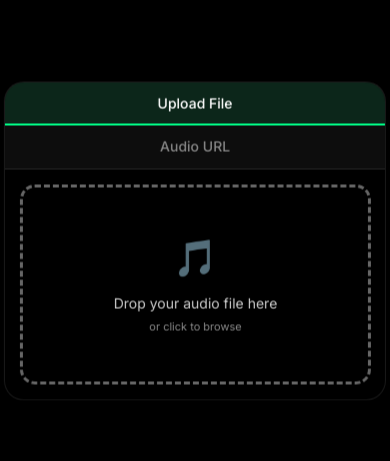
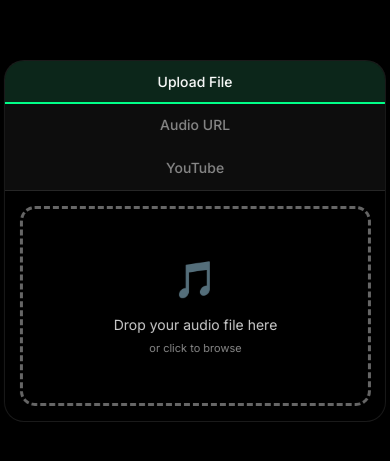
Before and after one commit to cryptokid1223/b3atz, a Next.js app: page / in a window 390 px wide. Shown: the part 181-642 px from the top of the page. Built offline with nearby package versions, Linux system fonts and the light colour scheme.

Commit message:
Add YouTube URL input with disclaimers and instructions

```diff
--- a/app/globals.css
+++ b/app/globals.css
@@ -447,6 +447,58 @@ body {
     height: 100%;
     overflow: hidden;
   }
+
+  .youtube-input-container {
+    padding: 20px;
+  }
+
+  .youtube-disclaimer {
+    padding: 12px;
+    margin-bottom: 15px;
+  }
+
+  .disclaimer-text {
+    font-size: 12px;
+  }
+
+  .youtube-input-wrapper {
+    flex-direction: column;
+    gap: 15px;
+  }
+
+  .youtube-submit-btn {
+    padding: 12px 16px;
+    font-size: 14px;
+  }
+
+  .youtube-instructions {
+    padding: 15px;
+  }
+
+  .instructions-title {
+    font-size: 13px;
+    margin-bottom: 12px;
+  }
+
+  .instructions-steps {
+    font-size: 12px;
+    line-height: 1.6;
+  }
+
+  .instructions-steps div {
+    margin-bottom: 6px;
+    padding-left: 8px;
+  }
+
+  .youtube-examples {
+    font-size: 11px;
+    padding-top: 12px;
+  }
+
+  .url-input-wrapper {
+    flex-direction: column;
+    gap: 15px;
+  }
 }
 
 /* Extra small mobile devices */
@@ -531,3 +583,124 @@ input, textarea, select {
 * {
   touch-action: manipulation;
 }
+
+.youtube-input-container {
+  padding: 30px;
+  display: none;
+}
+
+.youtube-input-container.active {
+  display: block;
+}
+
+.youtube-disclaimer {
+  background: rgba(255, 193, 7, 0.1);
+  border: 1px solid rgba(255, 193, 7, 0.3);
+  border-radius: 10px;
+  padding: 15px;
+  margin-bottom: 20px;
+  display: flex;
+  align-items: flex-start;
+  gap: 10px;
+}
+
+.disclaimer-icon {
+  font-size: 20px;
+  flex-shrink: 0;
+  margin-top: 2px;
+}
+
+.disclaimer-text {
+  color: #ffc107;
+  font-size: 13px;
+  line-height: 1.5;
+}
+
+.disclaimer-text strong {
+  color: #ff9800;
+}
+
+.youtube-input-wrapper {
+  display: flex;
+  gap: 10px;
+  margin-bottom: 20px;
+}
+
+.youtube-input {
+  flex: 1;
+  padding: 12px 16px;
+  border: 1px solid rgba(255, 255, 255, 0.2);
+  border-radius: 10px;
+  background: rgba(0, 0, 0, 0.5);
+  color: #fff;
+  font-size: 14px;
+  outline: none;
+  transition: all 0.3s ease;
+}
+
+.youtube-input:focus {
+  border-color: #ff9800;
+  box-shadow: 0 0 0 2px rgba(255, 152, 0, 0.2);
+}
+
+.youtube-input::placeholder {
+  color: #888;
+}
+
+.youtube-submit-btn {
+  padding: 12px 20px;
+  background: #ff9800;
+  color: #000;
+  border: none;
+  border-radius: 10px;
+  font-weight: 600;
+  cursor: pointer;
+  transition: all 0.3s ease;
+  white-space: nowrap;
+}
+
+.youtube-submit-btn:hover:not(:disabled) {
+  background: #f57c00;
+  transform: translateY(-1px);
+}
+
+.youtube-submit-btn:disabled {
+  background: #444;
+  color: #666;
+  cursor: not-allowed;
+}
+
+.youtube-instructions {
+  background: rgba(0, 0, 0, 0.3);
+  border-radius: 10px;
+  padding: 20px;
+  border: 1px solid rgba(255, 255, 255, 0.1);
+}
+
+.instructions-title {
+  color: #fff;
+  font-weight: 600;
+  margin-bottom: 15px;
+  font-size: 14px;
+}
+
+.instructions-steps {
+  color: #ccc;
+  font-size: 13px;
+  line-height: 1.8;
+  margin-bottom: 15px;
+}
+
+.instructions-steps div {
+  margin-bottom: 8px;
+  padding-left: 10px;
+  border-left: 2px solid #ff9800;
+}
+
+.youtube-examples {
+  color: #888;
+  font-size: 12px;
+  line-height: 1.6;
+  border-top: 1px solid rgba(255, 255, 255, 0.1);
+  padding-top: 15px;
+}
--- a/app/page.tsx
+++ b/app/page.tsx
@@ -28,7 +28,8 @@ function formatTime(seconds: number) {
 export default function Home() {
   const [audioSource, setAudioSource] = useState<File | string | null>(null)
   const [audioUrl, setAudioUrl] = useState('')
-  const [activeTab, setActiveTab] = useState<'file' | 'url'>('file')
+  const [youtubeUrl, setYoutubeUrl] = useState('')
+  const [activeTab, setActiveTab] = useState<'file' | 'url' | 'youtube'>('file')
   const [isDragging, setIsDragging] = useState(false)
   const [isPlaying, setIsPlaying] = useState(false)
   const [isFullscreen, setIsFullscreen] = useState(false)
@@ -62,9 +63,29 @@ export default function Home() {
     }
   }
 
+  const handleYoutubeUrlSubmit = () => {
+    if (youtubeUrl.trim()) {
+      try {
+        const url = new URL(youtubeUrl.trim());
+        if (url.hostname.includes('youtube.com') || url.hostname.includes('youtu.be')) {
+          // Show instructions for extracting audio URL
+          alert('YouTube video detected! To use this video:\n\n1. Right-click on the video and select "Copy video URL"\n2. Use a YouTube to MP3 converter service\n3. Copy the direct audio URL\n4. Paste it in the "Audio URL" tab\n\nNote: This app cannot directly process YouTube video URLs due to legal restrictions.');
+        } else {
+          alert('Please enter a valid YouTube URL');
+        }
+      } catch (error) {
+        alert('Please enter a valid URL');
+      }
+    }
+  }
+
   const handleUrlKeyPress = (e: React.KeyboardEvent) => {
     if (e.key === 'Enter') {
-      handleUrlSubmit()
+      if (activeTab === 'url') {
+        handleUrlSubmit()
+      } else if (activeTab === 'youtube') {
+        handleYoutubeUrlSubmit()
+      }
     }
   }
 
@@ -139,6 +160,7 @@ export default function Home() {
   const resetVisualizer = () => {
     setAudioSource(null)
     setAudioUrl('')
+    setYoutubeUrl('')
     setActiveTab('file')
     setIsPlaying(false)
     setIsRecording(false)
@@ -185,6 +207,12 @@ export default function Home() {
                 onClick={() => setActiveTab('url')}
               >
                 Audio URL
+              </div>
+              <div
+                className={`upload-tab ${activeTab === 'youtube' ? 'active' : ''}`}
+                onClick={() => setActiveTab('youtube')}
+              >
+                YouTube
               </div>
             </div>
 
@@ -233,6 +261,48 @@ export default function Home() {
                 <div>Examples:</div>
                 <div>• https://example.com/song.mp3</div>
                 <div>• https://cdn.example.com/audio.wav</div>
+              </div>
+            </div>
+
+            {/* YouTube Input Tab */}
+            <div className={`youtube-input-container ${activeTab === 'youtube' ? 'active' : ''}`}>
+              <div className="youtube-disclaimer">
+                <div className="disclaimer-icon">⚠️</div>
+                <div className="disclaimer-text">
+                  <strong>Legal Notice:</strong> This app cannot directly process YouTube video URLs due to copyright restrictions.
+                  You must extract the audio URL yourself using external services.
+                </div>
+              </div>
+              <div className="youtube-input-wrapper">
+                <input
+                  type="url"
+                  placeholder="Enter YouTube video URL"
+                  value={youtubeUrl}
+                  onChange={(e) => setYoutubeUrl(e.target.value)}
+                  onKeyPress={handleUrlKeyPress}
+                  className="youtube-input"
+                />
+                <button
+                  onClick={handleYoutubeUrlSubmit}
+                  className="youtube-submit-btn"
+                  disabled={!youtubeUrl.trim()}
+                >
+                  Get Instructions
+                </button>
+              </div>
+              <div className="youtube-instructions">
+                <div className="instructions-title">How to use YouTube videos:</div>
+                <div className="instructions-steps">
+                  <div>1. Paste a YouTube URL above and click "Get Instructions"</div>
+                  <div>2. Use a YouTube to MP3 converter service</div>
+                  <div>3. Copy the direct audio URL from the converter</div>
+                  <div>4. Paste the audio URL in the "Audio URL" tab</div>
+                </div>
+                <div className="youtube-examples">
+                  <div>YouTube URL Examples:</div>
+                  <div>• https://www.youtube.com/watch?v=dQw4w9WgXcQ</div>
+                  <div>• https://youtu.be/dQw4w9WgXcQ</div>
+                </div>
               </div>
             </div>
           </div>
```
